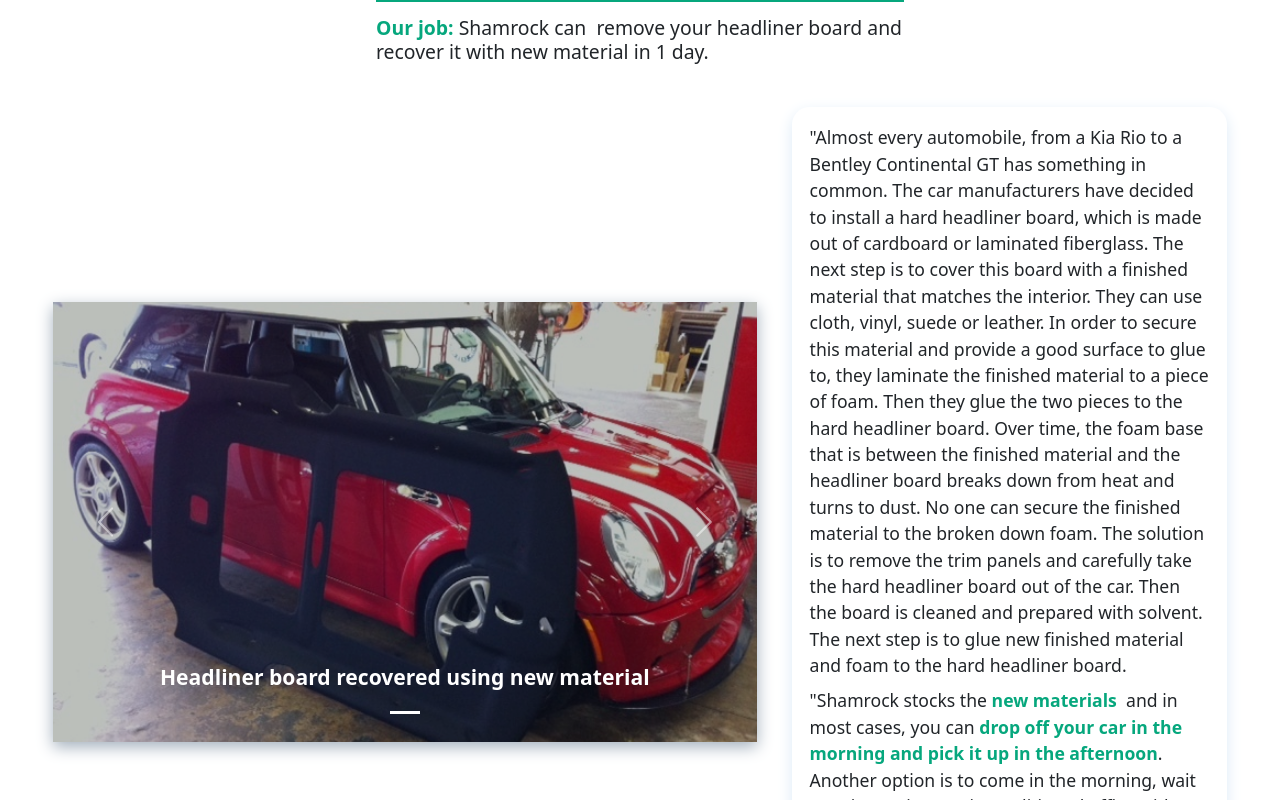
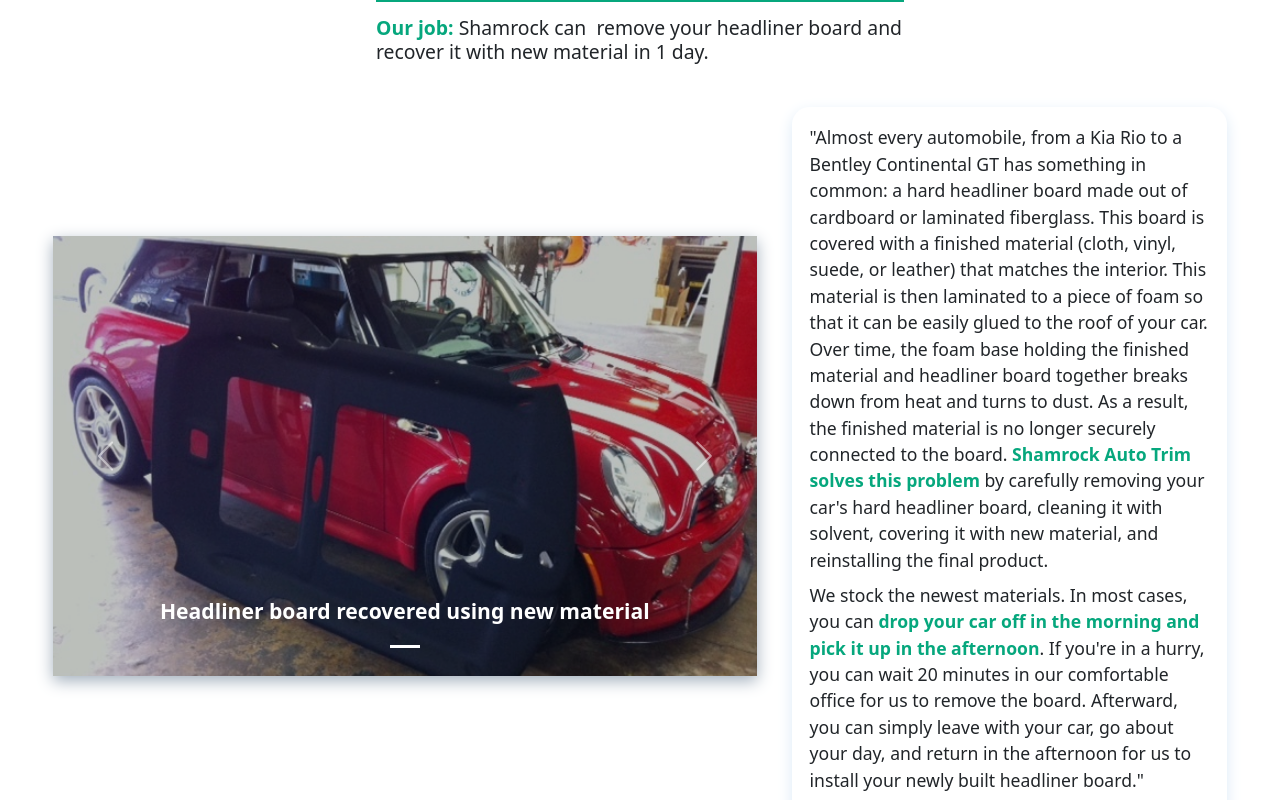
Before and after one commit to RyanMcPherson7/shamrock-auto-trim-redesign, a React (Create React App) app in the folder client/: page / in a window 1280 px wide. Shown: the part 3240-4040 px from the top of the page. Built offline with nearby package versions, Linux system fonts and the light colour scheme.

Commit message:
adjsuted wording of headliner section

```diff
--- a/client/src/components/services-components/Headliners.js
+++ b/client/src/components/services-components/Headliners.js
@@ -25,32 +25,31 @@ const Headliners = () => {
           <div className='quote-block'>
             <p className='quote-paragraph'>
               "Almost every automobile, from a Kia Rio to a Bentley Continental
-              GT has something in common. The car manufacturers have decided to
-              install a hard headliner board, which is made out of cardboard or
-              laminated fiberglass. The next step is to cover this board with a
-              finished material that matches the interior. They can use cloth,
-              vinyl, suede or leather. In order to secure this material and
-              provide a good surface to glue to, they laminate the finished
-              material to a piece of foam. Then they glue the two pieces to the
-              hard headliner board. Over time, the foam base that is between the
-              finished material and the headliner board breaks down from heat
-              and turns to dust. No one can secure the finished material to the
-              broken down foam. The solution is to remove the trim panels and
-              carefully take the hard headliner board out of the car. Then the
-              board is cleaned and prepared with solvent. The next step is to
-              glue new finished material and foam to the hard headliner board.
+              GT has something in common: a hard headliner board made out of
+              cardboard or laminated fiberglass. This board is covered with a
+              finished material (cloth, vinyl, suede, or leather) that matches
+              the interior. This material is then laminated to a piece of foam
+              so that it can be easily glued to the roof of your car. Over time,
+              the foam base holding the finished material and headliner board
+              together breaks down from heat and turns to dust. As a result, the
+              finished material is no longer securely connected to the
+              board.&nbsp;
+              <span className='special'>
+                Shamrock Auto Trim solves this problem
+              </span>
+              &nbsp;by carefully removing your car's hard headliner board,
+              cleaning it with solvent, covering it with new material, and
+              reinstalling the final product.
             </p>
             <p className='quote-paragraph'>
-              "Shamrock stocks the <span className='special'>new materials</span>
-              &nbsp; and in most cases, you can&nbsp;
+              We stock the newest materials. In most cases, you can&nbsp;
               <span className='special'>
-                drop off your car in the morning and pick it up in the afternoon
+                drop your car off in the morning and pick it up in the afternoon
               </span>
-              . Another option is to come in the morning, wait 20 minutes in our
-              air conditioned office with internet, and have us remove the hard
-              headliner board. Leave with your car and then you will return in
-              the afternoon for us to install your hard headliner board with the
-              new material."
+              . If you're in a hurry, you can wait 20 minutes in our comfortable
+              office for us to remove the board. Afterward, you can simply leave
+              with your car, go about your day, and return in the afternoon for
+              us to install your newly built headliner board."
             </p>
             <p className='quote-author'>
               - <span className='special'>Randy McPherson</span>, head of
```
